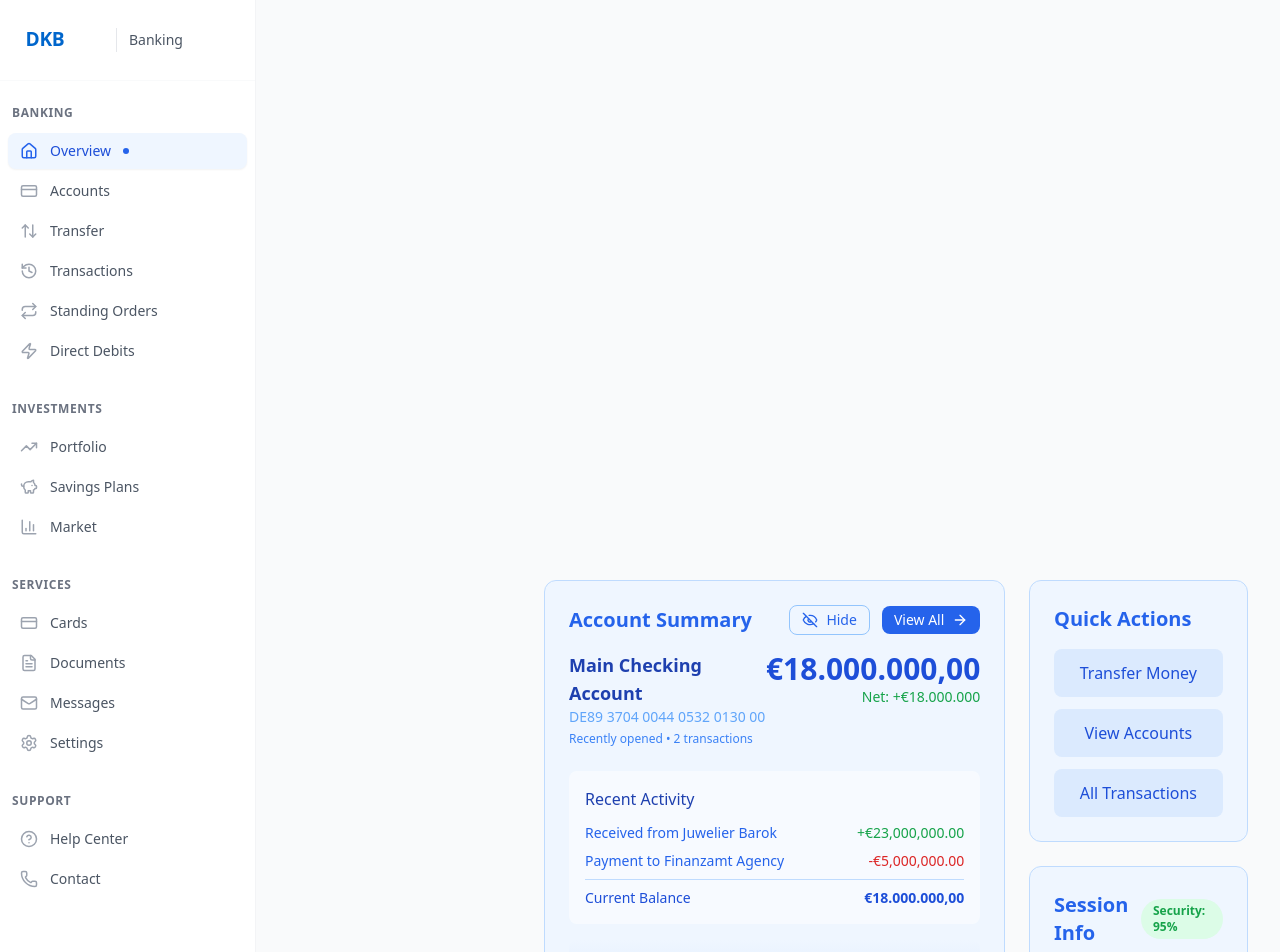
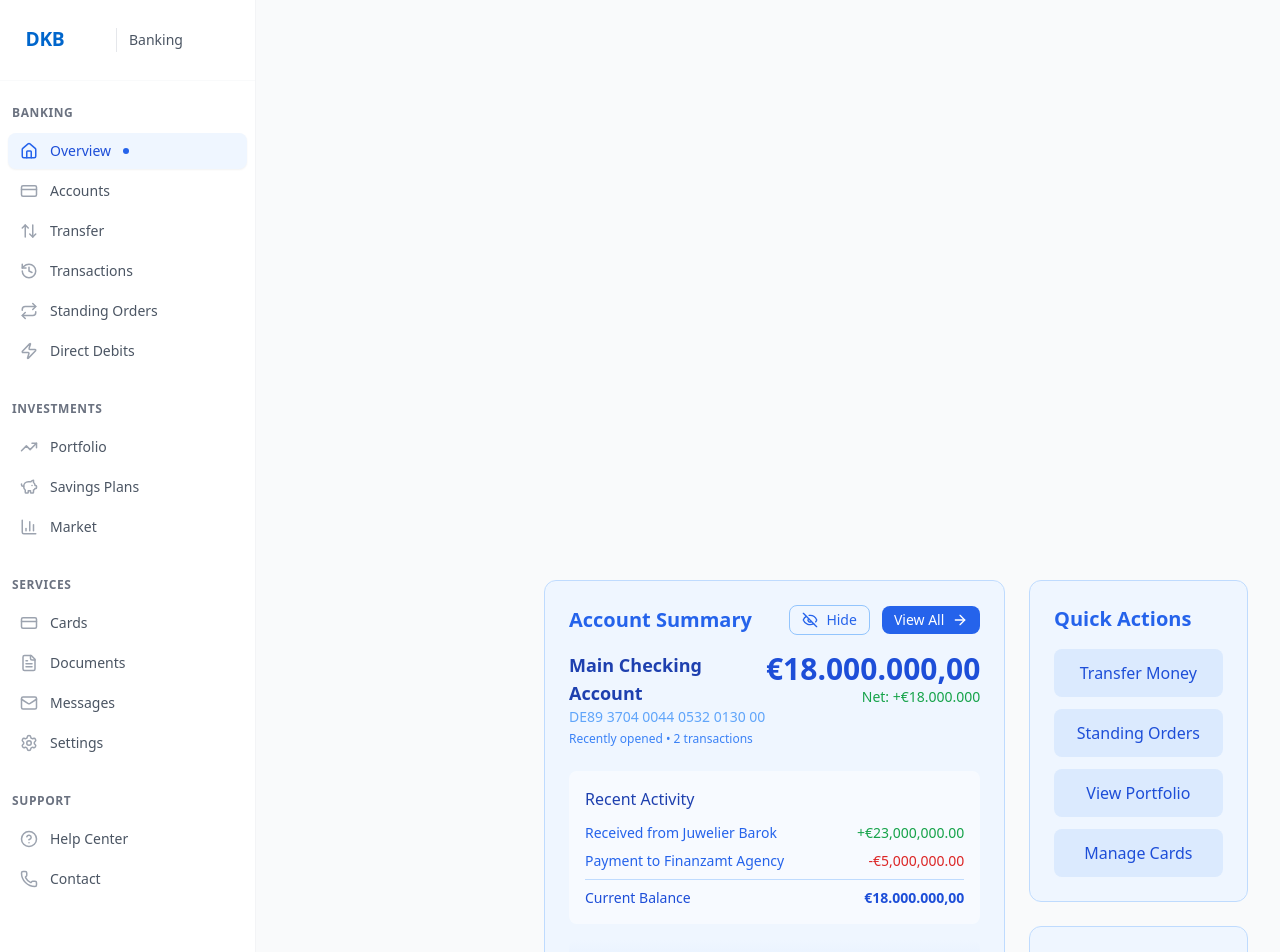
Before and after one commit to BlueColour2589/dkb-banking, a Next.js app in the folder frontend/: page /dashboard in a window 1280 px wide. Shown: the top 952 px of the page. Built offline with nearby package versions, Linux system fonts and the light colour scheme; no server answers; sample sign-in values are in the browser's storage.

Commit message:
Update page.tsx

```diff
--- a/frontend/app/dashboard/page.tsx
+++ b/frontend/app/dashboard/page.tsx
@@ -121,7 +121,7 @@
     fetchAccounts();
   }, [isAuthenticated, authLoading, router, user?.id]);
 
-  // Updated quick actions with proper navigation
+  // Enhanced quick actions with all new features
   const quickActions: QuickAction[] = [
     {
       id: 'transfer',
@@ -130,15 +130,21 @@
       primary: true,
     },
     {
-      id: 'accounts',
-      label: 'View Accounts',
-      onClick: () => router.push('/accounts'),
+      id: 'standing-orders',
+      label: 'Standing Orders',
+      onClick: () => router.push('/standing-orders'),
       primary: false,
     },
     {
-      id: 'transactions',
-      label: 'All Transactions',
-      onClick: () => router.push('/transactions'),
+      id: 'portfolio',
+      label: 'View Portfolio',
+      onClick: () => router.push('/portfolio'),
+      primary: false,
+    },
+    {
+      id: 'cards',
+      label: 'Manage Cards',
+      onClick: () => router.push('/cards'),
       primary: false,
     },
   ];
@@ -250,7 +256,7 @@
                 </div>
               </div>
 
-              {/* Right Column - Quick Actions & Info */}
+              {/* Right Column - Enhanced Quick Actions & Info */}
               <div className="space-y-4 lg:space-y-6">
                 <div className="animate-scale-in opacity-0 [animation-delay:0.4s] [animation-fill-mode:forwards]">
                   <QuickActions actions={quickActions} />
```
